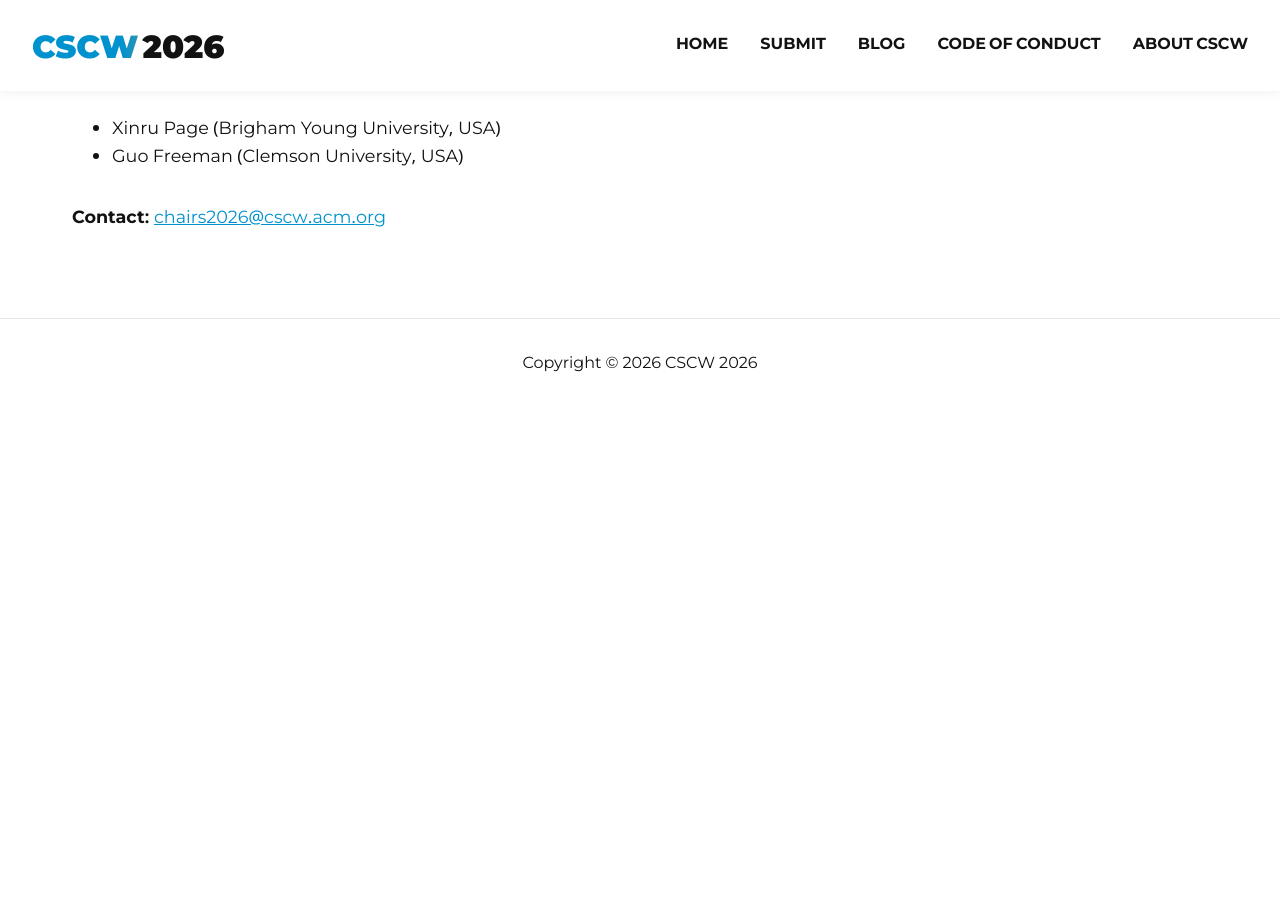
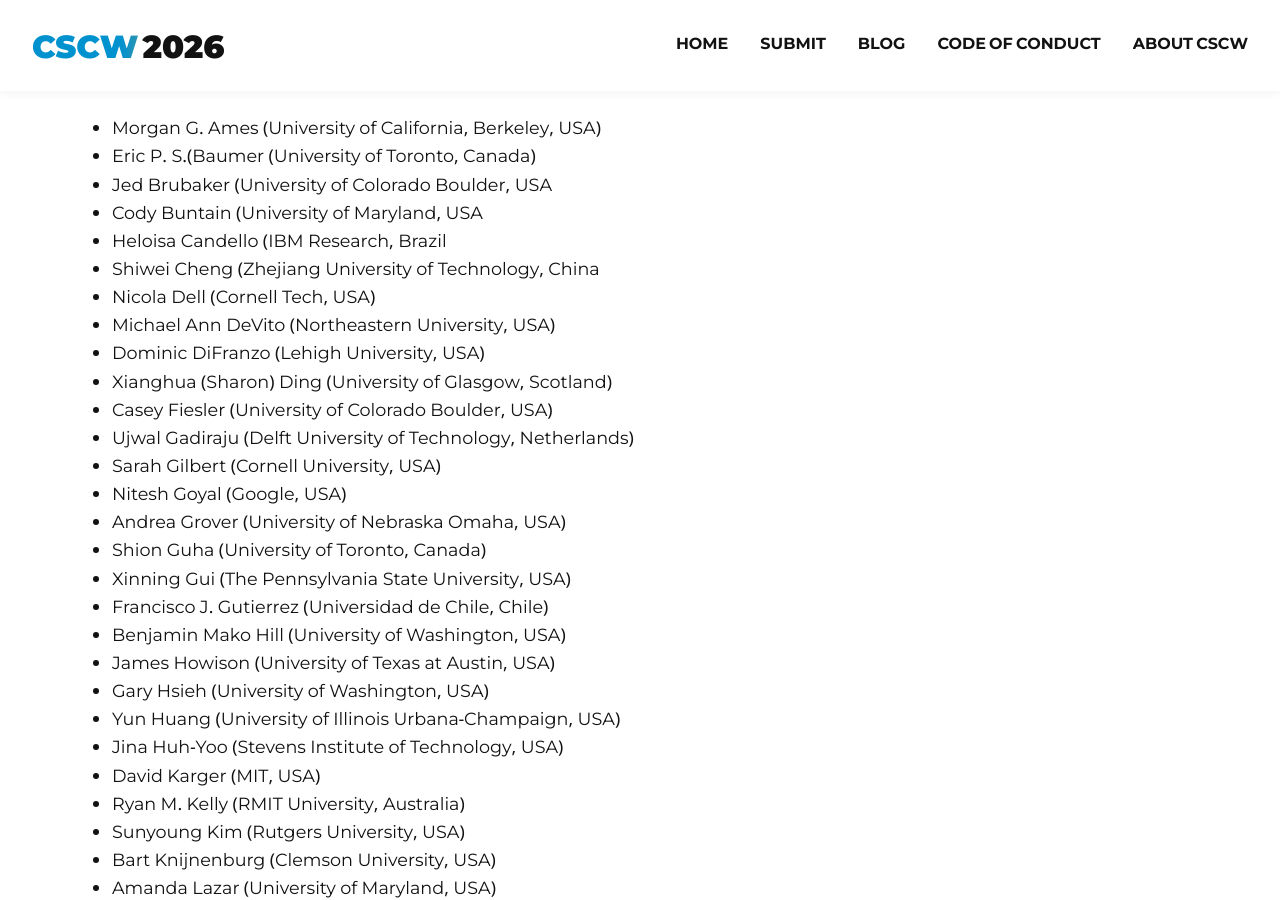
Before and after one commit to anthonypinter/cscw2026-website, a Jekyll site: the page built from papers.html, in a window 1280 px wide and 900 px high, scrolled down 10972 px. Built offline with Jekyll 4.4.1, drawn with Linux system fonts in a browser that asks for light colours; before the commit the page ends 11377 px from its top, so only the background shows below that; some of the changed text lies outside the part shown.

Commit message:
adding spc to papers and new page

```diff
--- a/_includes/nav.html
+++ b/_includes/nav.html
@@ -43,6 +43,9 @@
             <a href="/2026/organizing.html" class="dropdown-link">ORGANIZING COMMITTEE</a>
           </li>
           <li class="dropdown-item">
+            <a href="/2026/program.html" class="dropdown-link">PROGRAM COMMITTEES</a>
+          </li>
+          <li class="dropdown-item">
             <a href="/2026/steering.html" class="dropdown-link">STEERING COMMITTEE</a>
           </li>
         </ul>
--- a/papers.html
+++ b/papers.html
@@ -345,7 +345,67 @@ section_id: home
         <strong>Contact:</strong> <a href="papers2026@cscw.acm.org">papers2026@cscw.acm.org</a>
       </div>
 
-       <h2>GENERAL CHAIRS</h2>
+       <h2>SENIOR PROGRAM COMMITTEE</h2>
+
+       <div class="page-text">
+        <ul class="bullet-list">
+          <li>Morgan G. Ames	(University of California, Berkeley, USA)</li>
+          <li>Eric P. S.(Baumer	(University of Toronto, Canada)</li>
+          <li>Jed Brubaker	(University of Colorado Boulder, USA</li>
+          <li>Cody Buntain	(University of Maryland, USA</li>
+          <li>Heloisa Candello	(IBM Research, Brazil</li>
+          <li>Shiwei Cheng	(Zhejiang University of Technology, China</li>
+          <li>Nicola Dell (Cornell Tech, USA)</li>
+          <li>Michael Ann DeVito (Northeastern University, USA)</li>
+          <li>Dominic DiFranzo (Lehigh University, USA)</li>
+          <li>Xianghua (Sharon) Ding (University of Glasgow, Scotland)</li>
+          <li>Casey Fiesler (University of Colorado Boulder, USA)</li>
+          <li>Ujwal Gadiraju (Delft University of Technology, Netherlands)</li>
+          <li>Sarah Gilbert (Cornell University, USA)</li>
+          <li>Nitesh Goyal (Google, USA)</li>
+          <li>Andrea Grover (University of Nebraska Omaha, USA)</li>
+          <li>Shion Guha (University of Toronto, Canada)</li>
+          <li>Xinning Gui (The Pennsylvania State University, USA)</li>
+          <li>Francisco J. Gutierrez (Universidad de Chile, Chile)</li>
+          <li>Benjamin Mako Hill (University of Washington, USA)</li>
+          <li>James Howison (University of Texas at Austin, USA)</li>
+          <li>Gary Hsieh (University of Washington, USA)</li>
+          <li>Yun Huang (University of Illinois Urbana-Champaign, USA)</li>
+          <li>Jina Huh-Yoo (Stevens Institute of Technology, USA)</li>
+          <li>David Karger (MIT, USA)</li>
+          <li>Ryan M. Kelly (RMIT University, Australia)</li>
+          <li>Sunyoung Kim (Rutgers University, USA)</li>
+          <li>Bart Knijnenburg (Clemson University, USA)</li>
+          <li>Amanda Lazar (University of Maryland, USA)</li>
+          <li>David Lee (University of California, Santa Cruz, USA)</li>
+          <li>Yao Li (University of Central Florida, USA)</li>
+          <li>Claudia López (Universidad Técnica Federico Santa María, Chile)</li>
+          <li>Ioanna Lykourentzou (Utrecht University, Netherlands)</li>
+          <li>Brian McInnis (University of Texas at Austin, USA)</li>
+          <li>Andrés Monroy-Hernández (Princeton University, USA)</li>
+          <li>Vivian Genaro Motti (George Mason University, USA)</li>
+          <li>Sun Young Park (University of Michigan, USA)</li>
+          <li>Nathaniel Poor (Underwood Institute, USA)</li>
+          <li>Saiph Savage (Northeastern University, USA)</li>
+          <li>Irina Shklovski (University of Copenhagen, Denmark)</li>
+          <li>Robert Soden (University of Toronto, Canada)</li>
+          <li>Jacob Thebault-Spieker (University of Wisconsin-Madison, USA)</li>
+          <li>Nervo Xavier Verdezoto (Cardiff University, United Kingdom)</li>
+          <li>Dhaval Vyas (The University of Queensland, Australia)</li>
+          <li>Hao-Chuan Wang (University of California, Davis, USA)</li>
+          <li>Mark Whiting (Pareto & University of Pennsylvania, USA)</li>
+          <li>Donghee Yvette Wohn (New Jersey Institute of Technology, USA)</li>
+          <li>Richmond Y. Wong (Georgia Institute of Technology, USA)</li>
+          <li>Paweł W. Woźniak (TU Wien, Austria)</li>
+          <li>Chien Wen (Tina) Yuan (National Taiwan University, Taiwan)</li>
+          <li>Amy X. Zhang (University of Washington, USA)</li>
+          <li>Douglas Zytko (University of Michigan-Flint, USA)</li>
+        </ul>
+      </div>
+
+
+
+      <h2>GENERAL CHAIRS</h2>
 
        <div class="page-text">
         <ul class="bullet-list">
```
Also changed, not shown: program.html (added, +81 -0 lines).
